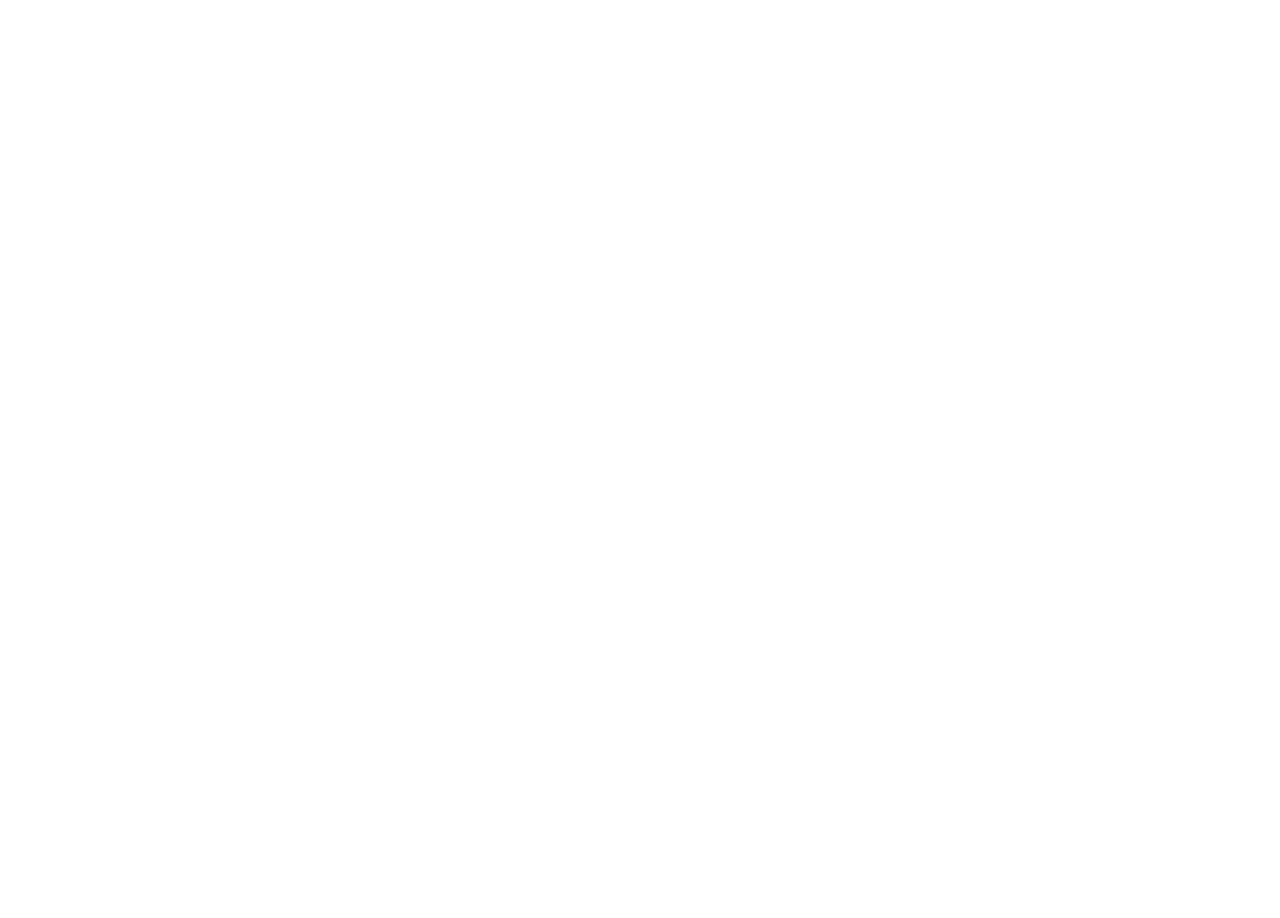
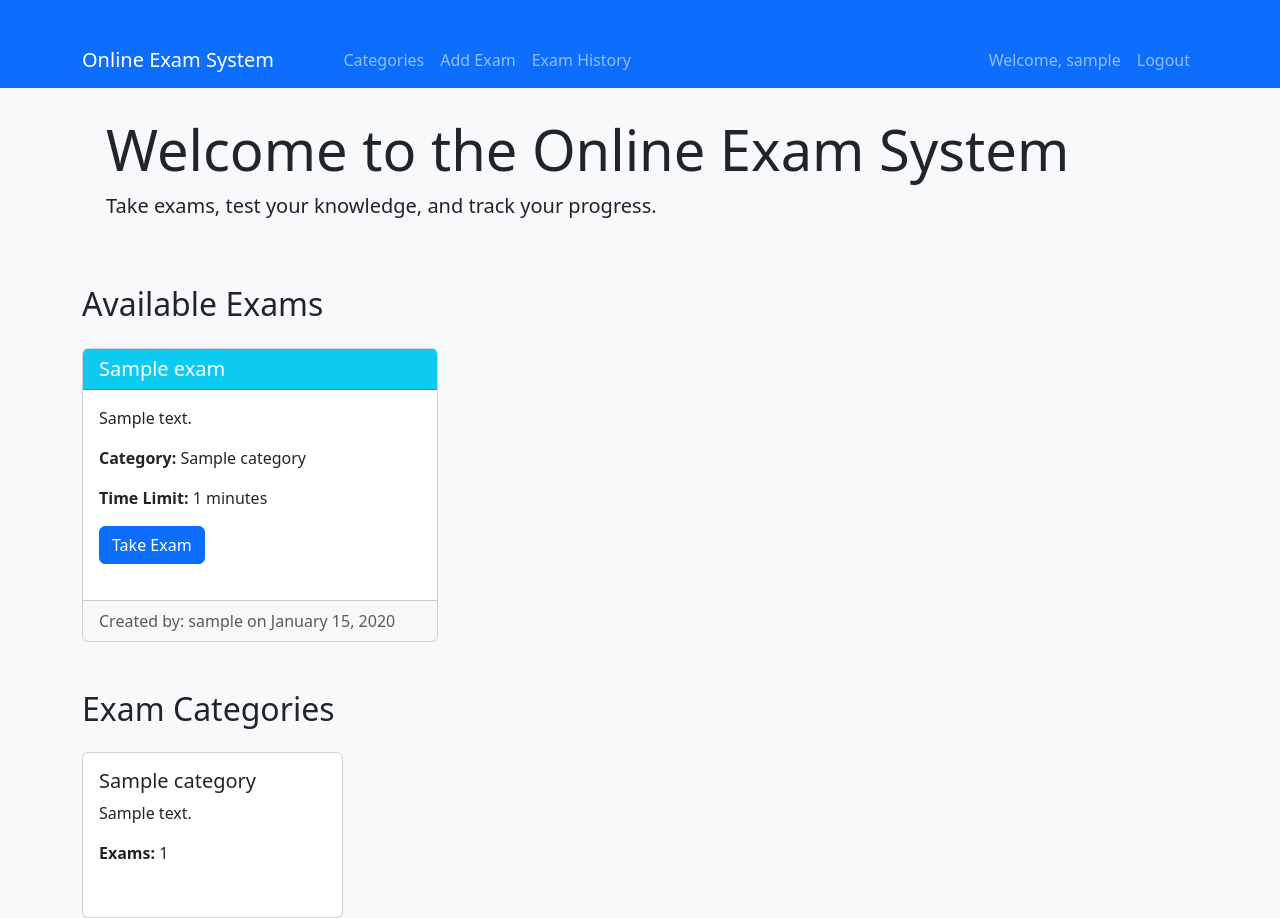
Before and after one commit to cyrusesales/online-exam-app, a Django app: page / in a window 1280 px wide. Before the commit the page is empty. Before the commit the page ends 800 px from the top, so only its background shows below. Run offline with Django 5.2, Linux system fonts and the light colour scheme; a user stored in the database is signed in; tables that the repository leaves empty hold one stand-in row (values such as "Sample post").

Commit message:
added code in index.html

```diff
--- a/online_exam_system/online_exam_system/templates/base.html
+++ b/online_exam_system/online_exam_system/templates/base.html
@@ -81,7 +81,7 @@
             {% endfor %}
         {% endif %}
 
-        {% block content %}{% endblock  %}
+        {% block content %}{% endblock %}
     </div>
 
     <script src="https://cdn.jsdelivr.net/npm/bootstrap@5.3.0-alpha1/dist/js/bootstrap.bundle.min.js"></script>
--- a/online_exam_system/online_exam_system/templates/exam_app/index.html
+++ b/online_exam_system/online_exam_system/templates/exam_app/index.html
@@ -0,0 +1,71 @@
+{% extends "base.html" %}
+
+{% block title %}Home - Online Exam System{% endblock %}
+
+{% block content %}
+<div class="jumbotron bg-light p-4 rounded mb-4">
+    <h1 class="display-4">Welcome to the Online Exam System</h1>
+    <p class="lead">Take exams, test your knowledge, and track your progress.</p>
+    {% if not user.is_authenticated %}
+        <hr class="my-4">
+        <p>Get started by logging in or creating a new account.</p>
+        <a class="btn btn-primary btn-lg" href="{% url 'login' %}" role="button">Login</a>
+        <a class="btn btn-outline-primary btn-lg" href="{% url 'register' %}" role="button">Register</a>
+    {% endif %}
+</div>
+
+{% if user.is_authenticated %}
+    <h2 class="mb-4">Available Exams</h2>
+    <div class="row">
+        {% if exams %}
+            {% for exam in exams %}
+                <div class="col-md-4">
+                    <div class="card h-100">
+                        <div class="card-header bg-info text-white">
+                            <h5 class="card-title mb-0">{{ exam.title }}</h5>
+                        </div>
+                        <div class="card-body">
+                            <p class="card-text">{{ exam.description|truncatewords:20 }}</p>
+                            <p><strong>Category:</strong> {{ exam.category.name }}</p>
+                            <p><strong>Time Limit:</strong> {{ exam.time_limit_minutes }} minutes</p>
+                            <a href="{% url 'take_exam' exam.id %}" class="btn btn-primary">Take Exam</a>
+                        </div>
+                        <div class="card-footer text-muted">
+                            Created by: {{ exam.created_by.username }} on {{ exam.created_at|date:"F d, Y"}}
+                        </div>
+                    </div>
+                </div>
+            {% endfor %}
+        {% else %}
+            <div class="col-12">
+                <div class="alert alert-info">
+                    No exams available at the moment. Check back later or create your own!
+                </div>
+            </div>
+        {% endif %}
+    </div>
+
+    <h2 class="mb-4 mt-5">Exam Categories</h2>
+    <div class="row">
+        {% if categories %}
+            {% for category in categories %}
+                <div class="col-md-3">
+                    <div class="card h-100">
+                        <div class="card-body">
+                            <h5 class="card-title">{{ category.name }}</h5>
+                            <p class="card-text">{{ category.description|default:"No description"|truncatewords:10 }}</p>
+                            <p><strong>Exams:</strong> {{ category.exams.count }}</p>
+                        </div>
+                    </div>
+                </div>
+            {% endfor %}
+        {% else %}
+            <div class="col-12">
+                <div class="alert alert-info">
+                    No categories available yet. <a href="{% url 'add_category' %}">Create one</a>!
+                </div>
+            </div>
+        {% endif %}
+    </div>
+{% endif %}
+{% endblock %}
```
